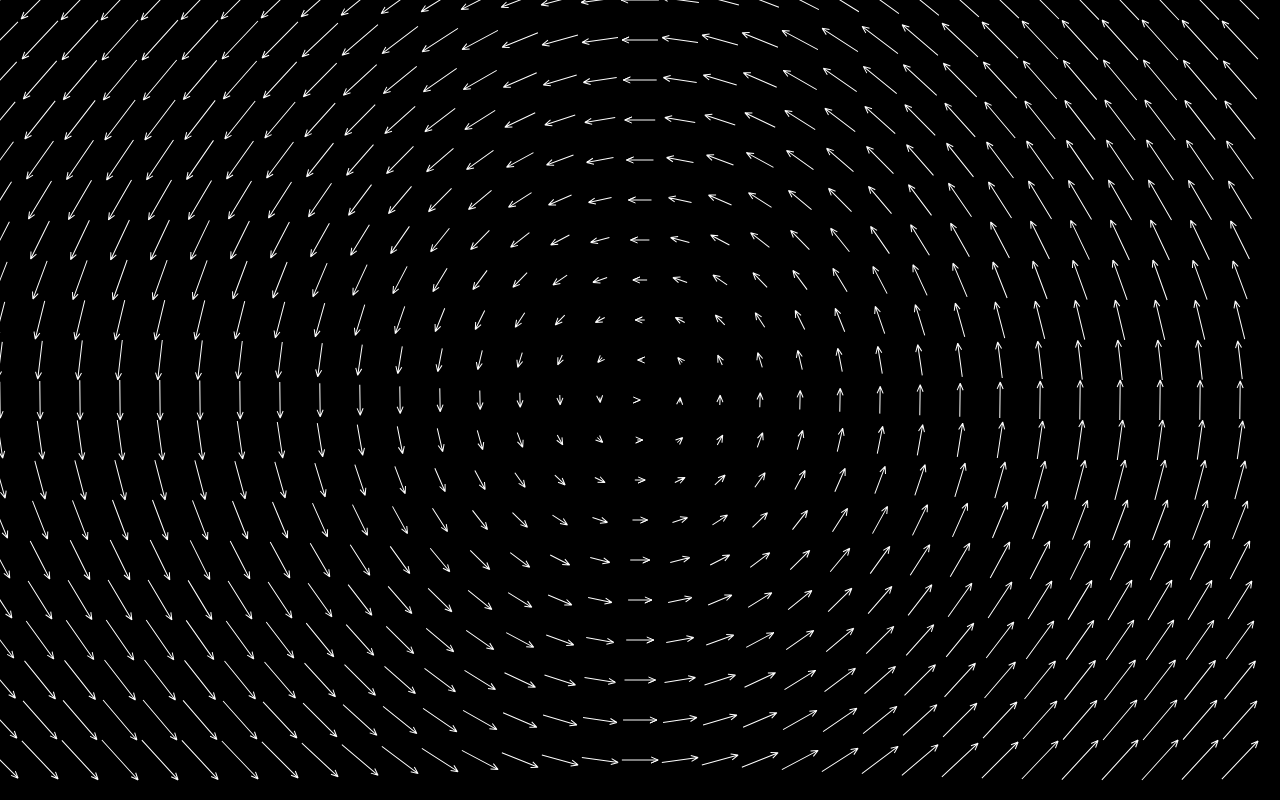
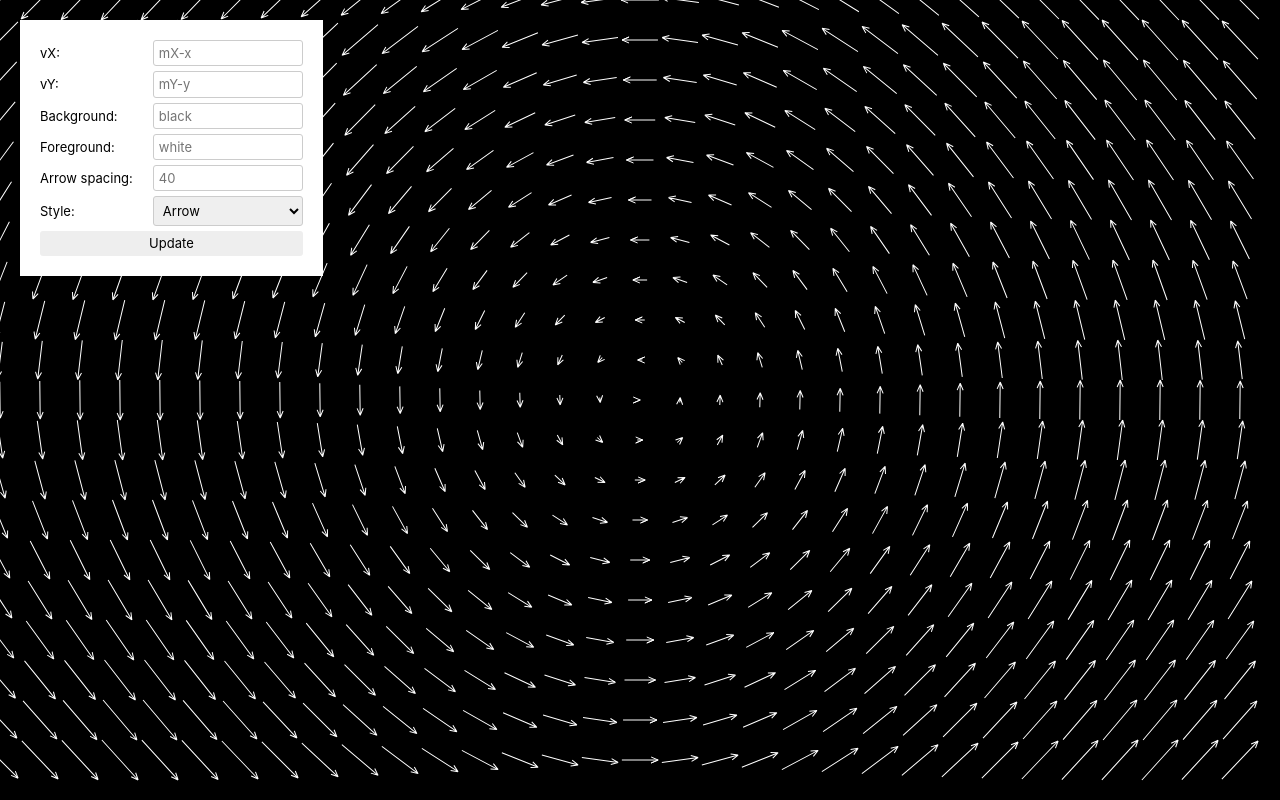
Before and after one commit to dylanpyle/vf, a website with bundled scripts: page src/static/index.html in a window 1280 px wide. Built offline with nearby package versions, Linux system fonts and the light colour scheme.

Commit message:
add simple editor

```diff
--- a/src/canvas.ts
+++ b/src/canvas.ts
@@ -11,7 +11,7 @@ interface Point {
   arrow: Arrow;
 }
 
-export type Style = "ARROW" | "LINE";
+export type Type = "ARROW" | "LINE";
 
 interface Options {
   el: HTMLCanvasElement;
@@ -20,7 +20,7 @@ interface Options {
   arrowSpacing: number;
   backgroundColor: string;
   foregroundColor: string;
-  style: Style;
+  type: Type;
 }
 
 export default class VFCanvas {
@@ -31,7 +31,7 @@ export default class VFCanvas {
 
   private backgroundColor: string;
   private foregroundColor: string;
-  private style: Style;
+  private type: Type;
 
   private points: Point[] = [];
   private arrowSpacing: number;
@@ -43,7 +43,7 @@ export default class VFCanvas {
   private yEquation: string;
 
   constructor(
-    { el, vx, vy, arrowSpacing, foregroundColor, backgroundColor, style }:
+    { el, vx, vy, arrowSpacing, foregroundColor, backgroundColor, type }:
       Options,
   ) {
     this.el = el;
@@ -52,7 +52,7 @@ export default class VFCanvas {
     this.height = this.el.clientHeight;
     this.backgroundColor = backgroundColor;
     this.foregroundColor = foregroundColor;
-    this.style = style;
+    this.type = type;
 
     if (!ctx) {
       throw new Error("Could not get canvas context");
@@ -195,7 +195,7 @@ export default class VFCanvas {
           x: physicalX,
           y: physicalY,
           color: this.foregroundColor,
-          showArrow: this.style === "ARROW",
+          showArrow: this.type === "ARROW",
         });
         const [logicalX, logicalY] = this.physicalToLogical(
           physicalX,
--- a/src/index.ts
+++ b/src/index.ts
@@ -1,18 +1,21 @@
-import VFCanvas, { Style } from "./canvas";
+import VFCanvas, { Type } from "./canvas";
 
-const canvas = document.querySelector(".app-canvas") as HTMLCanvasElement;
+const canvas = document.querySelector(".app-canvas") as
+  | HTMLCanvasElement
+  | null;
 
 if (!canvas) {
   throw new Error("Missing .app-canvas element");
 }
 
-const params = new URLSearchParams(window.location.search.slice(1));
+const url = new URL(window.location.href);
+const params = url.searchParams;
 const vx = params.get("vx") || "Math.cos((y - mY + 0.78) * 2)";
 const vy = params.get("vy") || "Math.sin((x - mX) * 2)";
 
 const backgroundColor = params.get("bg") || "#000";
 const foregroundColor = params.get("fg") || "#fff";
-const style = params.get("style") as Style || "ARROW";
+const type = params.get("type") as Type || "ARROW";
 
 const lValue = params.get("l");
 const arrowSpacing = lValue ? parseInt(lValue, 10) : 40;
@@ -24,5 +27,31 @@ new VFCanvas({
   arrowSpacing,
   foregroundColor,
   backgroundColor,
-  style,
+  type,
 });
+
+const showConfig = window.location.search === "" ||
+  params.get("edit") === "true";
+
+if (showConfig) {
+  const configForm = document.querySelector(".config-form") as
+    | HTMLFormElement
+    | null;
+
+  if (!configForm) {
+    throw new Error("Missing .config-form element");
+  }
+
+  for (const [key, value] of params) {
+    const formElement = configForm.elements.namedItem(key) as
+      | HTMLInputElement
+      | HTMLSelectElement
+      | null;
+
+    if (formElement) {
+      formElement.value = value;
+    }
+  }
+
+  configForm.style.display = "block";
+}
--- a/src/static/index.html
+++ b/src/static/index.html
@@ -7,6 +7,45 @@
     <meta name='viewport' content='width=device-width, initial-scale=1.0, maximum-scale=1.0, user-scalable=no'>
   </head>
   <body>
+    <form class='config-form' action='/'>
+      <label>
+        <div class='label-text'>vX:</div>
+        <input type='text' placeholder='mX-x' name='vx' />
+      </label>
+
+      <label>
+        <div class='label-text'>vY:</div>
+        <input type='text' placeholder='mY-y' name='vy' />
+      </label>
+
+      <label>
+        <div class='label-text'>Background:</div>
+        <input type='text' placeholder='black' name='bg' />
+      </label>
+
+      <label>
+        <div class='label-text'>Foreground:</div>
+        <input type='text' placeholder='white' name='fg' />
+      </label>
+
+      <label>
+        <div class='label-text'>Arrow spacing:</div>
+        <input type='number' placeholder='40' name='l' />
+      </label>
+
+      <label>
+        <div class='label-text'>Style:</div>
+        <select name='type' value='ARROW'>
+          <option value='ARROW'>Arrow</option>
+          <option value='LINE'>Line</option>
+        </select>
+      </label>
+
+      <input type='hidden' name='edit' value='true' />
+
+      <button type='submit'>Update</button>
+    </form>
+
     <canvas class='app-canvas'></canvas>
     <script src='index.js'></script>
   </body>
--- a/src/static/style.css
+++ b/src/static/style.css
@@ -1,3 +1,7 @@
+* {
+  box-sizing: border-box;
+}
+
 html, body {
   margin: 0;
   padding: 0;
@@ -5,7 +9,52 @@ html, body {
   overflow: hidden;
 }
 
+body, input, select, button {
+  font-family: -apple-system, BlinkMacSystemFont, "helvetica neue", helvetica, sans-serif;
+  font-size: 13px;
+  font-weight: 400;
+  line-height: 1.1;
+  color: black;
+}
+
 .app-canvas {
   width: 100%;
   height: 100%;
 }
+
+.config-form {
+  position: absolute;
+  top: 20px;
+  left: 20px;
+  background: white;
+  padding: 20px;
+  display: none;
+}
+
+.config-form label {
+  display: flex;
+  justify-content: space-between;
+  align-items: center;
+  margin-bottom: 5px;
+}
+
+input, select {
+  width: 150px;
+}
+
+input, select, button {
+  padding: 5px;
+  border-radius: 3px;
+  border: 1px solid #ccc;
+}
+
+button {
+  display: block;
+  width: 100%;
+  background: #eee;
+  border: none;
+}
+
+.label-text {
+  margin-right: 20px;
+}
```
Also changed, not shown: readme.md.
